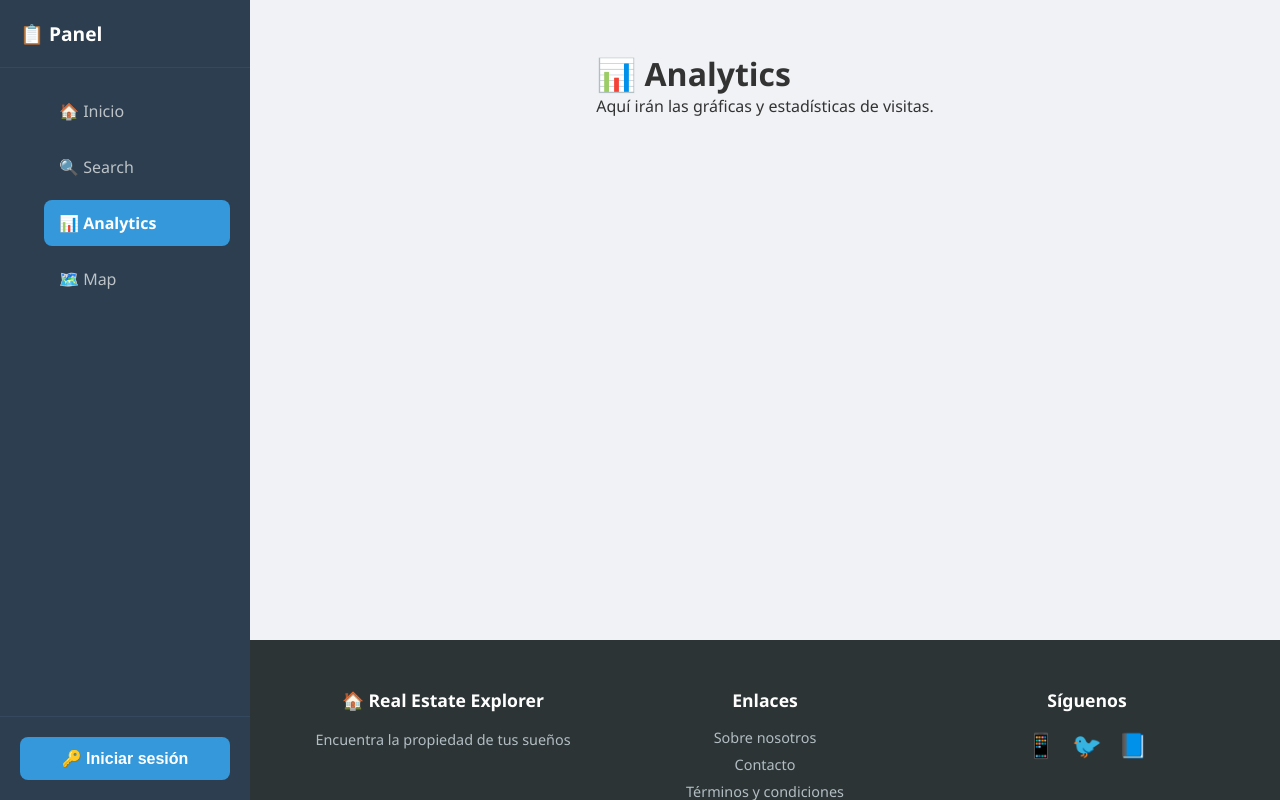
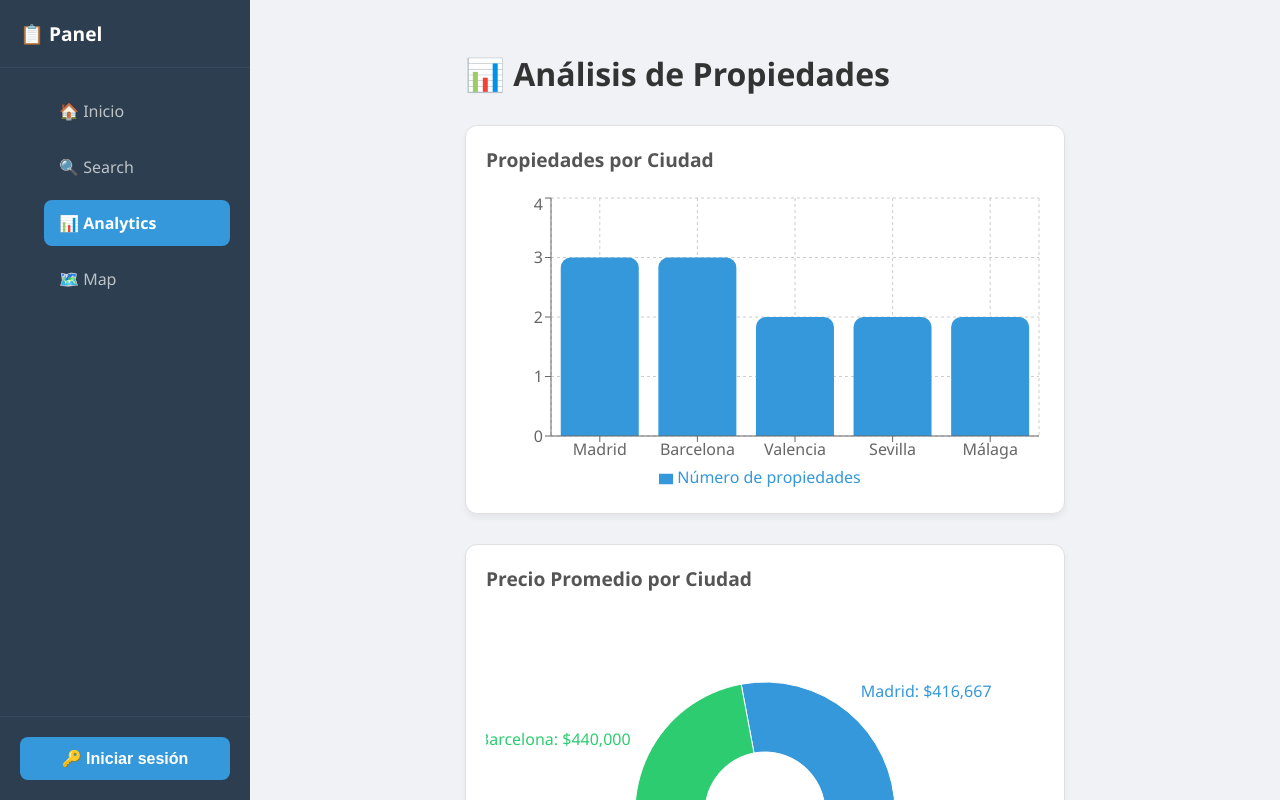
Before and after one commit to W1771AM5/real-estate-explorer, a React (Vite) app in the folder frontend/real-estate-ui/: page /analytics in a window 1280 px wide. Shown: the top 800 px of the page. Built offline with nearby package versions, Linux system fonts and the light colour scheme.

Commit message:
mejorando estilos

```diff
--- a/frontend/real-estate-ui/src/App.css
+++ b/frontend/real-estate-ui/src/App.css
@@ -93,8 +93,9 @@ body {
 
 .properties-grid {
   display: grid;
-  grid-template-columns: repeat(auto-fill, minmax(300px, 1fr));
-  gap: 2rem;
+  grid-template-columns: repeat(auto-fill, minmax(800px, 1fr));
+  gap: 30px;
+  padding: 0 20px;
 }
 
 .property-card {
--- a/frontend/real-estate-ui/src/data/propiedades.js
+++ b/frontend/real-estate-ui/src/data/propiedades.js
@@ -41,7 +41,7 @@ export const propiedades = [
   },
   {
     id: 5,
-    titulo: 'Casa adosada familiar',
+    titulo: 'Casa adosada familia',
     precio: 210000,
     habitaciones: 3,
     banos: 2,
@@ -58,5 +58,65 @@ export const propiedades = [
     area: '50 m²',
     ciudad: 'Málaga',
     imagen: '🏢'
+  },
+  {
+    id: 7,
+    titulo: 'Chalet independiente con piscina',
+    precio: 550000,
+    habitaciones: 5,
+    banos: 4,
+    area: '350 m²',
+    ciudad: 'Madrid',
+    imagen: '🏡'
+  },
+  {
+    id: 8,
+    titulo: 'Piso luminoso en el Eixample',
+    precio: 390000,
+    habitaciones: 3,
+    banos: 2,
+    area: '120 m²',
+    ciudad: 'Barcelona',
+    imagen: '🏢'
+  },
+  {
+    id: 9,
+    titulo: 'Casa de pueblo con encanto',
+    precio: 150000,
+    habitaciones: 2,
+    banos: 1,
+    area: '90 m²',
+    ciudad: 'Sevilla',
+    imagen: '🏡'
+  },
+  {
+    id: 10,
+    titulo: 'Apartamento moderno en la playa',
+    precio: 280000,
+    habitaciones: 2,
+    banos: 2,
+    area: '85 m²',
+    ciudad: 'Valencia',
+    imagen: '🏖️'
+  },
+  {
+    id: 11,
+    titulo: 'Villa de lujo con vistas al mar',
+    precio: 750000,
+    habitaciones: 6,
+    banos: 5,
+    area: '450 m²',
+    ciudad: 'Barcelona',
+    imagen: '🏰'
+  },
+  {
+    id: 12,
+    titulo: 'Loft industrial reformado',
+    precio: 190000,
+    habitaciones: 1,
+    banos: 1,
+    area: '70 m²',
+    ciudad: 'Málaga',
+    imagen: '🏭'
   }
 ];
--- /dev/null
+++ b/frontend/real-estate-ui/src/pages/Analytics.css
@@ -0,0 +1,32 @@
+.analytics-container {
+  padding: 20px;
+  max-width: 1200px;
+  margin: 0 auto;
+}
+
+.analytics-container h1 {
+  color: #333;
+  margin-bottom: 30px;
+  font-size: 2rem;
+}
+
+.charts-grid {
+  display: grid;
+  grid-template-columns: repeat(auto-fit, minmax(600px, 1fr));
+  gap: 30px;
+}
+
+.chart-card {
+  background-color: white;
+  padding: 20px;
+  border-radius: 12px;
+  box-shadow: 0 4px 6px rgba(0,0,0,0.05);
+  border: 1px solid #e0e0e0;
+}
+
+.chart-card h3 {
+  color: #555;
+  margin-top: 0;
+  margin-bottom: 20px;
+  font-size: 1.2rem;
+}
--- a/frontend/real-estate-ui/src/pages/Analytics.jsx
+++ b/frontend/real-estate-ui/src/pages/Analytics.jsx
@@ -1,8 +1,84 @@
+import { useState, useEffect } from 'react';
+import {
+  BarChart, Bar, XAxis, YAxis, CartesianGrid, Tooltip, Legend,
+  PieChart, Pie, Cell, ResponsiveContainer
+} from 'recharts';
+import { propiedades } from '../data/propiedades';
+import './Analytics.css';
+
 const Analytics = () => {
+  const dataPorCiudad = propiedades.reduce((acc, prop) => {
+    const existing = acc.find(item => item.ciudad === prop.ciudad);
+    if (existing) {
+      existing.cantidad += 1;
+    } else {
+      acc.push({ ciudad: prop.ciudad, cantidad: 1 });
+    }
+    return acc;
+  }, []);
+
+  const dataPrecioPromedio = propiedades.reduce((acc, prop) => {
+    const existing = acc.find(item => item.ciudad === prop.ciudad);
+    if (existing) {
+      existing.precioTotal += prop.precio;
+      existing.cantidad += 1;
+    } else {
+      acc.push({ ciudad: prop.ciudad, precioTotal: prop.precio, cantidad: 1 });
+    }
+    return acc;
+  }, []).map(item => ({
+    ciudad: item.ciudad,
+    precioPromedio: Math.round(item.precioTotal / item.cantidad)
+  }));
+
+  const COLORS = ['#3498db', '#2ecc71', '#e74c3c', '#f1c40f', '#9b59b6', '#e67e22'];
+
   return (
-    <div style={{ padding: '20px' }}>
-      <h1>📊 Analytics</h1>
-      <p>Aquí irán las gráficas y estadísticas de visitas.</p>
+    <div className="analytics-container">
+      <h1>📊 Análisis de Propiedades</h1>
+
+      <div className="charts-grid">
+        <div className="chart-card">
+          <h3>Propiedades por Ciudad</h3>
+          <ResponsiveContainer width="100%" height={300}>
+            <BarChart data={dataPorCiudad}>
+              <CartesianGrid strokeDasharray="3 3" />
+              <XAxis dataKey="ciudad" />
+              <YAxis allowDecimals={false} />
+              <Tooltip />
+              <Legend />
+              <Bar dataKey="cantidad" fill="#3498db" name="Número de propiedades" radius={[10, 10, 0, 0]} />
+            </BarChart>
+          </ResponsiveContainer>
+        </div>
+
+        <div className="chart-card">
+          <h3>Precio Promedio por Ciudad</h3>
+          <ResponsiveContainer width="100%" height={400}>
+            <PieChart>
+              <Pie
+                data={dataPrecioPromedio}
+                cx="50%"
+                cy="50%"
+                labelLine={false}
+                label={({ ciudad, precioPromedio }) => `${ciudad}: $${precioPromedio.toLocaleString()}`}
+                outerRadius={130}
+                innerRadius={60}
+                fill="#8884d8"
+                dataKey="precioPromedio"
+              >
+                {dataPrecioPromedio.map((entry, index) => (
+                  <Cell key={`cell-${index}`} fill={COLORS[index % COLORS.length]} />
+                ))}
+              </Pie>
+
+              <Tooltip
+                formatter={(value) => [`$${value.toLocaleString()}`, 'Precio promedio']}
+              />
+            </PieChart>
+          </ResponsiveContainer>
+        </div>
+      </div>
     </div>
   );
 };
```
